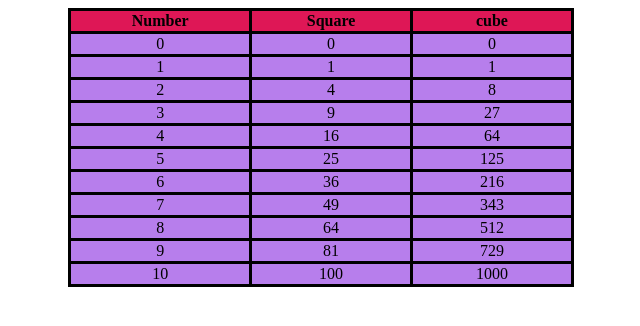
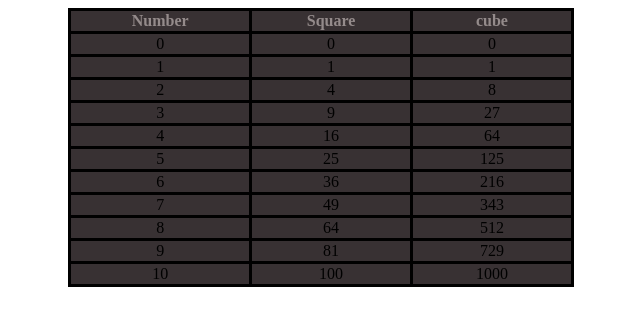
Before and after one commit to sachin17git/sachin17git.github.io, a plain HTML site: page numbers.html in a window 1280 px wide. Shown: the whole page, without its empty margins (319-959 px from the left). Drawn offline with Linux system fonts and the light colour scheme.

Commit message:
update name

```diff
--- a/numbers.html
+++ b/numbers.html
@@ -10,11 +10,15 @@ td,th {
 border: 3px solid black;
 width:50px;
 text-align:center;
-background-color:#b77eec;
+background-color:#383133;
 }
 th {
-background-color:#de1756;
-color:black;
+background-color:##968087;
+color:#948b8b;
+}
+
+td:hover{
+background-color:#7f7878;
 }
 
 </style>
```
